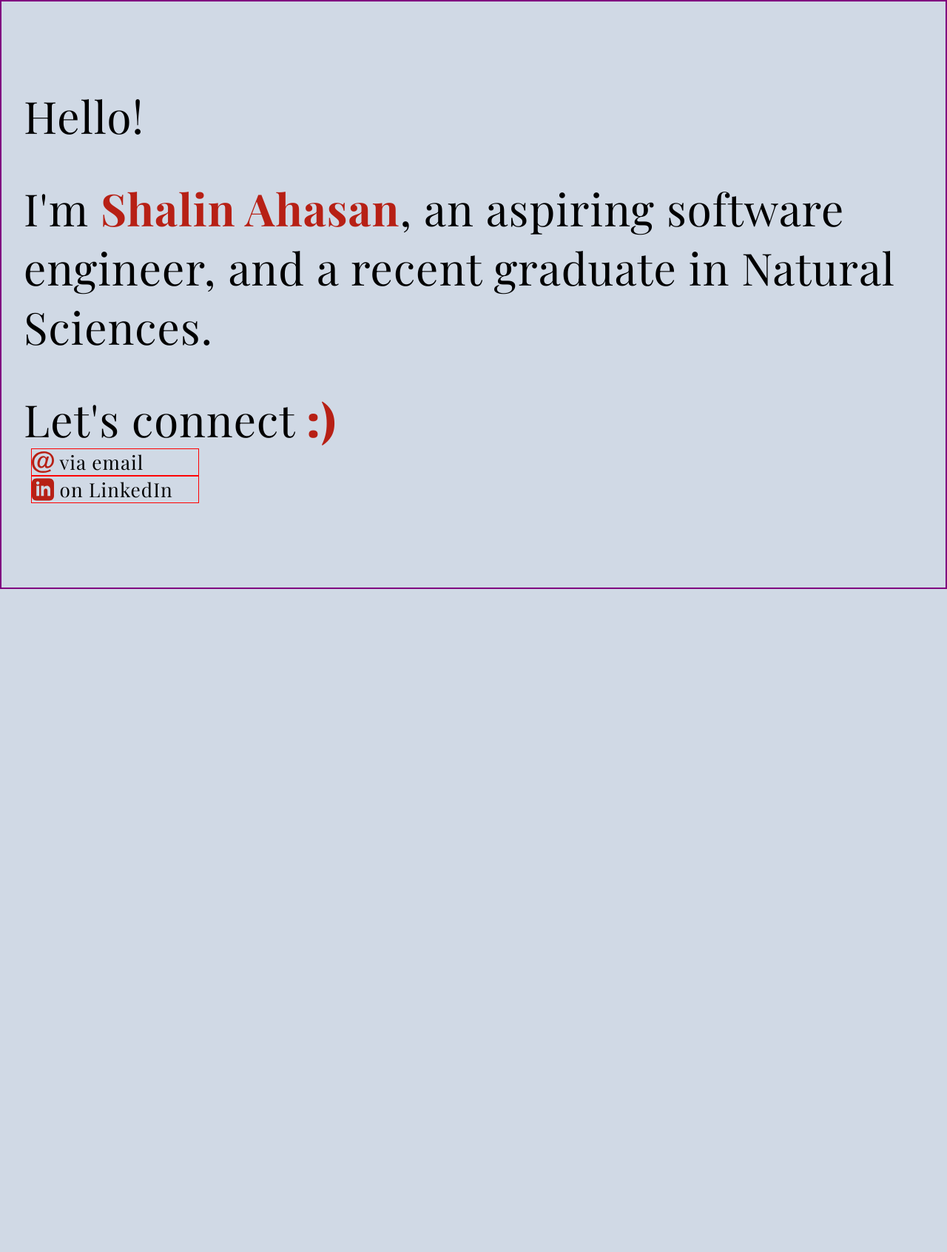
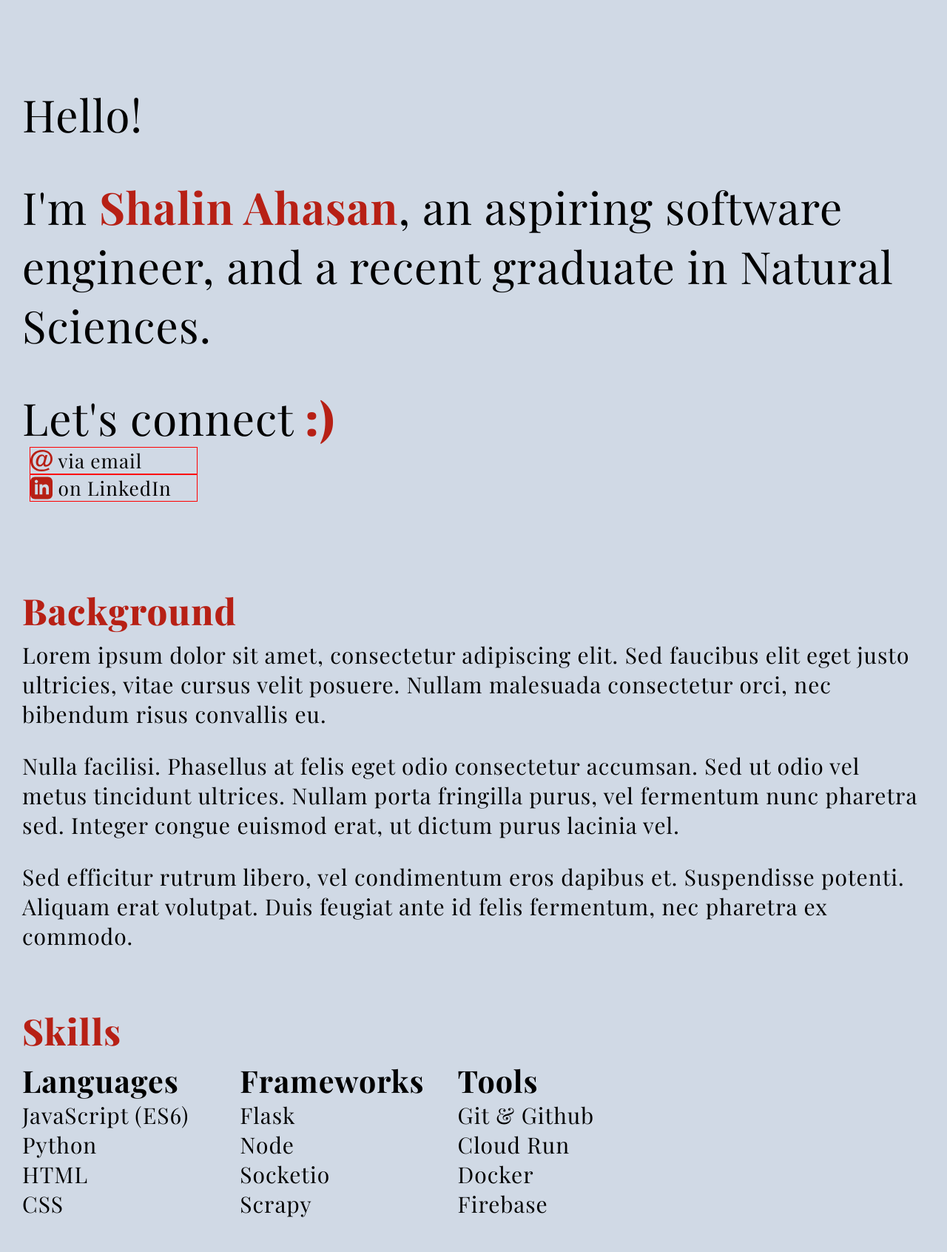
Before and after one commit to shal-in/portfolio, a Flask app: template templates/index.html in a window 1280 px wide. Shown: the whole page at 74% size. Before the commit the page ends 796 px from the top, so only its background shows below. Run offline with Flask 3, Linux system fonts and the light colour scheme; the template is opened without the code that fills it, so the values that code supplies are empty; some web fonts are replaced.

Commit message:
Complete about page

```diff
--- a/static/css/styles.css
+++ b/static/css/styles.css
@@ -23,9 +23,8 @@ body{
 }
 
 section{
-    border: 2px solid purple;
+    /* border: 2px solid purple; */
     max-width: 1280px;
-    height: 99vh;
     margin: auto;
     display: flex;
     flex-direction: column;
@@ -67,7 +66,33 @@ section{
 }
 
 
+/* General section styling */
+.section-container{
+    margin-bottom: 3rem;
+}
+
+.section-header{
+    color: var(--highlight-text-colour);
+    font-size: 3.25rem;
+    font-weight: 800;
+    margin-bottom: 0.5rem;
+}
+
+.section-paragraph{
+    font-size: 2rem;
+    font-weight: 400;
+    margin-bottom: 2rem;
+}
+
 /* Landing section */
+#landing-container{
+    height: 99vh;
+    display: flex;
+    flex-direction: column;
+    justify-content: center;
+    margin-bottom: 0px;
+}
+
 #landing-paragraph-1{
     margin-bottom: 3rem;
 }
@@ -75,9 +100,6 @@ section{
 #landing-paragraph-2{
     margin-bottom: 3rem;
 }
-
-
-
 
 .landing-connect{
     display: flex;
@@ -93,3 +115,49 @@ section{
     margin-right: 0.5rem;
     fill: var(--highlight-text-colour)
 }
+
+
+/* About section */
+
+
+#skills-container{
+    margin-right: auto;
+}
+    /* Skills list */
+.skills-list-header{
+    font-size: 2.75rem;
+}
+
+.skills-list-element{
+    font-size: 2rem;
+}
+
+#skills-list-grid{
+    display: grid;
+    grid-template-columns: 1fr 1fr 1fr 1fr;
+    gap: 3rem
+}
+
+@media (max-width: 1000px) {
+    #skills-list-grid{
+        grid-template-columns: 1fr 1fr 1fr;
+    }
+}
+
+@media (max-width: 750px) {
+    #skills-list-grid{
+        grid-template-columns: 1fr 1fr;
+    }
+}
+
+@media screen and (max-width: 430px) and (orientation: portrait) {
+    #skills-list-grid{
+        grid-template-columns: 1fr 1fr;
+    }
+}
+
+@media screen and (max-height: 430px) and (orientation: landscape) {
+    #skills-list-grid{
+        grid-template-columns: 1fr 1fr 1fr 1fr;
+    }
+}
--- a/templates/index.html
+++ b/templates/index.html
@@ -31,7 +31,47 @@
         </div>
     </section>
 
+    <section id="about-section">
+        <div class="section-container" id="background-container">
+            <h1 class="section-header" id="background-header">Background</h1>
+            <p class="section-paragraph" id="background-paragraph-1">Lorem ipsum dolor sit amet, consectetur adipiscing elit. Sed faucibus
+                elit eget justo ultricies, vitae cursus velit posuere. Nullam malesuada consectetur orci, nec bibendum risus convallis eu.</p>
+            <p class="section-paragraph" id="background-paragraph-2">Nulla facilisi. Phasellus at felis eget odio consectetur accumsan. Sed
+                ut odio vel metus tincidunt ultrices. Nullam porta fringilla purus, vel fermentum nunc pharetra sed. Integer congue euismod
+                erat, ut dictum purus lacinia vel. </p>
+            <p class="section-paragraph" id="background-paragraph-3">Sed efficitur rutrum libero, vel condimentum eros dapibus et.
+                Suspendisse potenti. Aliquam erat volutpat. Duis feugiat ante id felis fermentum, nec pharetra ex commodo.</p>
+        </div>
 
+        <div class="section-container" id="skills-container">
+            <h1 class="section-header" id="skills-header">Skills</h1>
+            <div id="skills-list-grid">
+                <div class="skills-list-container" id="skills-list-languages">
+                    <h2 class="skills-list-header">Languages</h2>
+                    <p class="skills-list-element">JavaScript (ES6)</p>
+                    <p class="skills-list-element">Python</p>
+                    <p class="skills-list-element">HTML</p>
+                    <p class="skills-list-element">CSS</p>
+                </div>
+
+                <div class="skills-list-container" id="skills-list-frameworks">
+                    <h2 class="skills-list-header">Frameworks</h2>
+                    <p class="skills-list-element">Flask</p>
+                    <p class="skills-list-element">Node</p>
+                    <p class="skills-list-element">Socketio</p>
+                    <p class="skills-list-element">Scrapy</p>
+                </div>
+
+                <div class="skills-list-container" id="skills-list-tools">
+                    <h2 class="skills-list-header">Tools</h2>
+                    <p class="skills-list-element">Git & Github</p>
+                    <p class="skills-list-element">Cloud Run</p>
+                    <p class="skills-list-element">Docker</p>
+                    <p class="skills-list-element">Firebase</p>
+                </div>
+            </div>
+        </div>
+    </section>
 
 
 
```
